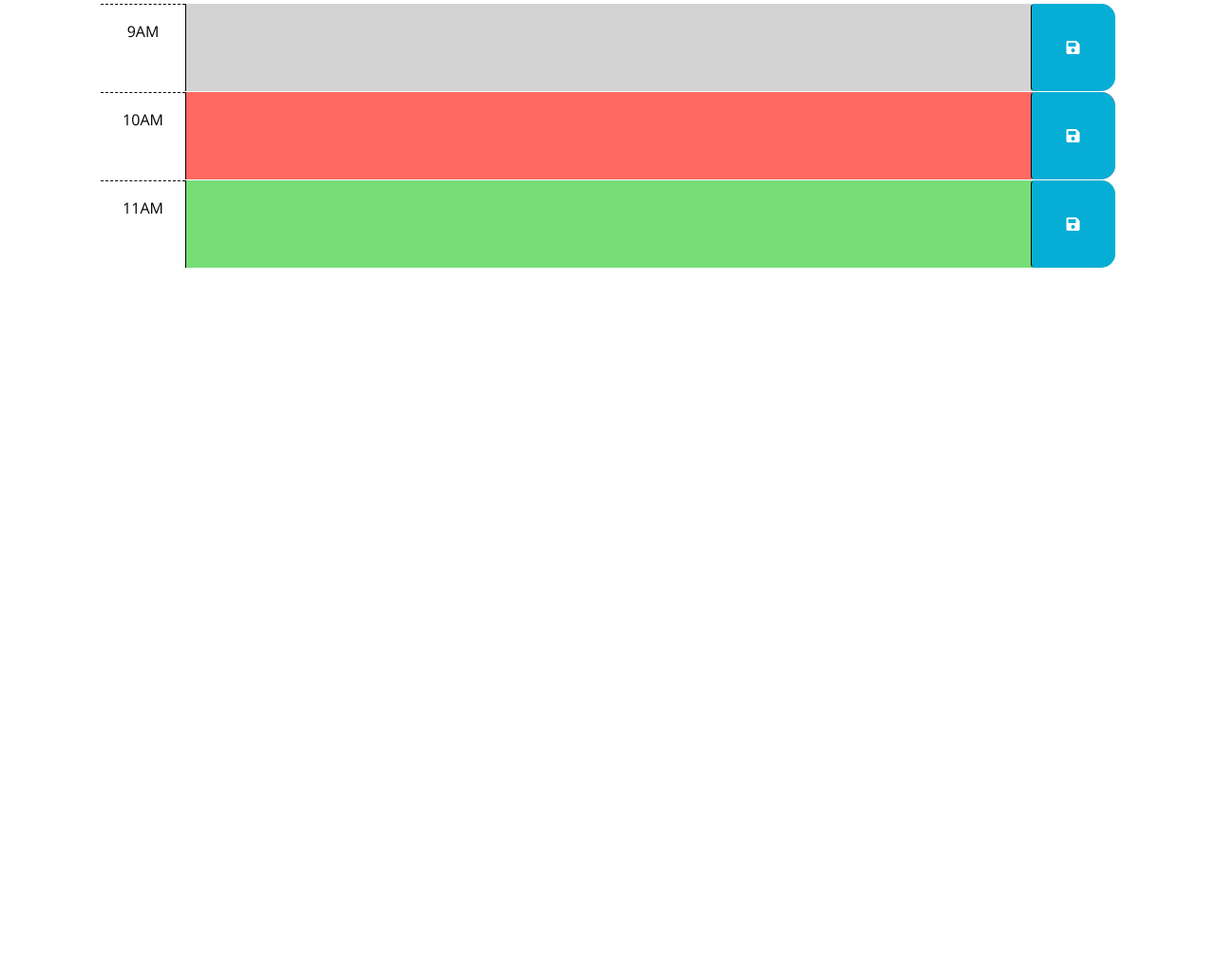
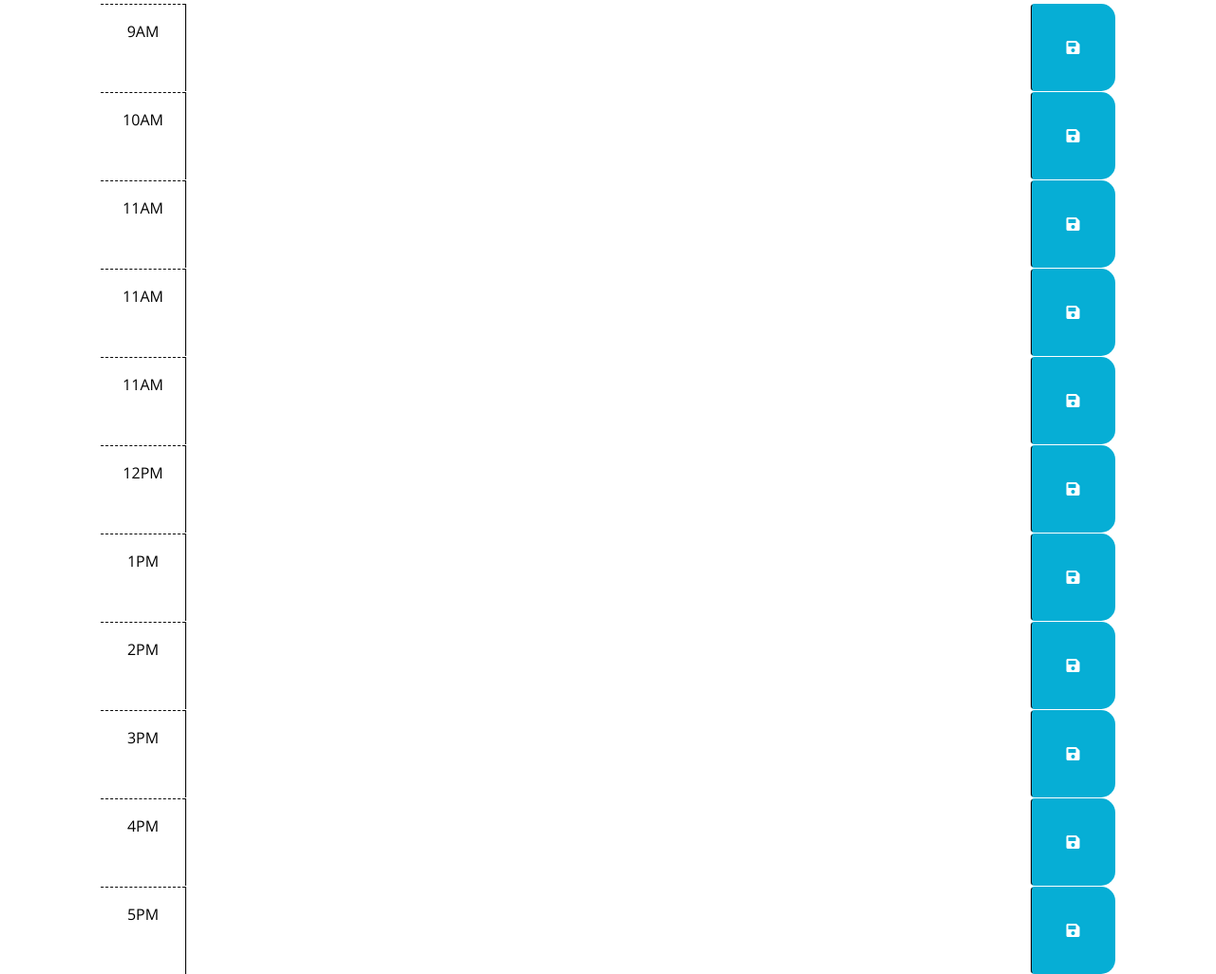
Before and after one commit to ColdWeatherBoyy/work-day-scheduler, a plain HTML site: page index.html in a window 1280 px wide. Shown: the part 253-1279 px from the top of the page at 95% size. Before the commit the page ends 800 px from the top, so only its background shows below. Drawn offline with nearby package versions, Linux system fonts and the light colour scheme.

```diff
--- a/index.html
+++ b/index.html
@@ -39,8 +39,7 @@
         code is implemented.
         -->
 
-      <!-- Example of a past time block. The "past" class adds a gray background color. -->
-      <div id="hour-9" class="row time-block past">
+      <div id="hour-9" class="row time-block">
         <div class="col-2 col-md-1 hour text-center py-3">9AM</div>
         <textarea class="col-8 col-md-10 description" rows="3"> </textarea>
         <button class="btn saveBtn col-2 col-md-1" aria-label="save">
@@ -48,8 +47,7 @@
         </button>
       </div>
 
-      <!-- Example of a a present time block. The "present" class adds a red background color. -->
-      <div id="hour-10" class="row time-block present">
+      <div id="hour-10" class="row time-block">
         <div class="col-2 col-md-1 hour text-center py-3">10AM</div>
         <textarea class="col-8 col-md-10 description" rows="3"> </textarea>
         <button class="btn saveBtn col-2 col-md-1" aria-label="save">
@@ -57,9 +55,72 @@
         </button>
       </div>
 
-      <!-- Example of a future time block. The "future" class adds a green background color. -->
-      <div id="hour-11" class="row time-block future">
+      <div id="hour-11" class="row time-block">
         <div class="col-2 col-md-1 hour text-center py-3">11AM</div>
+        <textarea class="col-8 col-md-10 description" rows="3"> </textarea>
+        <button class="btn saveBtn col-2 col-md-1" aria-label="save">
+          <i class="fas fa-save" aria-hidden="true"></i>
+        </button>
+      </div>
+
+      <div id="hour-12" class="row time-block">
+        <div class="col-2 col-md-1 hour text-center py-3">11AM</div>
+        <textarea class="col-8 col-md-10 description" rows="3"> </textarea>
+        <button class="btn saveBtn col-2 col-md-1" aria-label="save">
+          <i class="fas fa-save" aria-hidden="true"></i>
+        </button>
+      </div>
+
+      <div id="hour-13" class="row time-block">
+        <div class="col-2 col-md-1 hour text-center py-3">11AM</div>
+        <textarea class="col-8 col-md-10 description" rows="3"> </textarea>
+        <button class="btn saveBtn col-2 col-md-1" aria-label="save">
+          <i class="fas fa-save" aria-hidden="true"></i>
+        </button>
+      </div>
+
+      <div id="hour-14" class="row time-block">
+        <div class="col-2 col-md-1 hour text-center py-3">12PM</div>
+        <textarea class="col-8 col-md-10 description" rows="3"> </textarea>
+        <button class="btn saveBtn col-2 col-md-1" aria-label="save">
+          <i class="fas fa-save" aria-hidden="true"></i>
+        </button>
+      </div>
+
+      <div id="hour-11" class="row time-block">
+        <div class="col-2 col-md-1 hour text-center py-3">1PM</div>
+        <textarea class="col-8 col-md-10 description" rows="3"> </textarea>
+        <button class="btn saveBtn col-2 col-md-1" aria-label="save">
+          <i class="fas fa-save" aria-hidden="true"></i>
+        </button>
+      </div>
+
+      <div id="hour-15" class="row time-block">
+        <div class="col-2 col-md-1 hour text-center py-3">2PM</div>
+        <textarea class="col-8 col-md-10 description" rows="3"> </textarea>
+        <button class="btn saveBtn col-2 col-md-1" aria-label="save">
+          <i class="fas fa-save" aria-hidden="true"></i>
+        </button>
+      </div>
+
+      <div id="hour-16" class="row time-block">
+        <div class="col-2 col-md-1 hour text-center py-3">3PM</div>
+        <textarea class="col-8 col-md-10 description" rows="3"> </textarea>
+        <button class="btn saveBtn col-2 col-md-1" aria-label="save">
+          <i class="fas fa-save" aria-hidden="true"></i>
+        </button>
+      </div>
+
+      <div id="hour-16" class="row time-block">
+        <div class="col-2 col-md-1 hour text-center py-3">4PM</div>
+        <textarea class="col-8 col-md-10 description" rows="3"> </textarea>
+        <button class="btn saveBtn col-2 col-md-1" aria-label="save">
+          <i class="fas fa-save" aria-hidden="true"></i>
+        </button>
+      </div>
+
+      <div id="hour-17" class="row time-block">
+        <div class="col-2 col-md-1 hour text-center py-3">5PM</div>
         <textarea class="col-8 col-md-10 description" rows="3"> </textarea>
         <button class="btn saveBtn col-2 col-md-1" aria-label="save">
           <i class="fas fa-save" aria-hidden="true"></i>
--- a/script.js
+++ b/script.js
@@ -21,3 +21,20 @@ $(function () {
   //
   // TODO: Add code to display the current date in the header of the page.
 });
+
+// set this as window load
+$(document).ready(function() {
+  let currentDate = dayjs();
+  let currentHour = currentDate.hour();
+  // add current date to p tag, make it formatted
+  // use currentHour to validate against time listed in calendar
+  // if else to validate against after the dash in the ID
+  // using a for loop or an each
+  // use querySelector for time-block validating against the ID tag and then adding a class as appropriate
+
+
+
+  // button defined by parent to detect where to save
+  // save that to local storage
+  // get the local storage on load (maybe if else for if it exists)
+})
```
